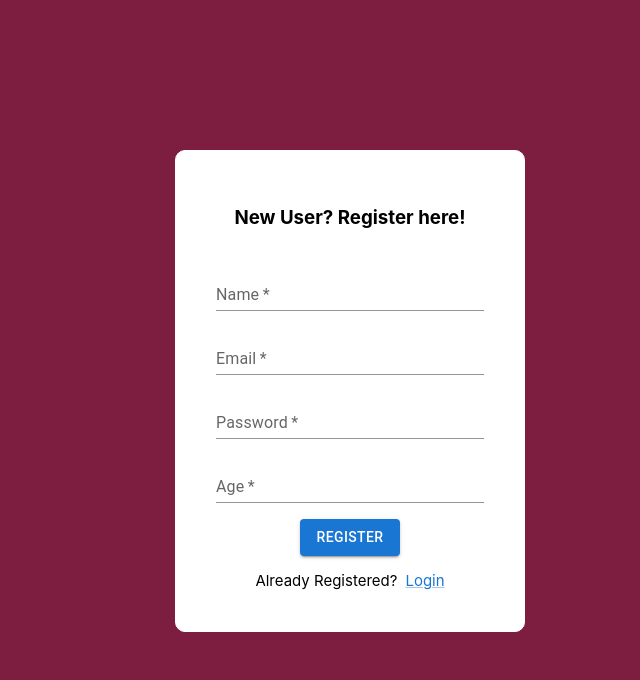
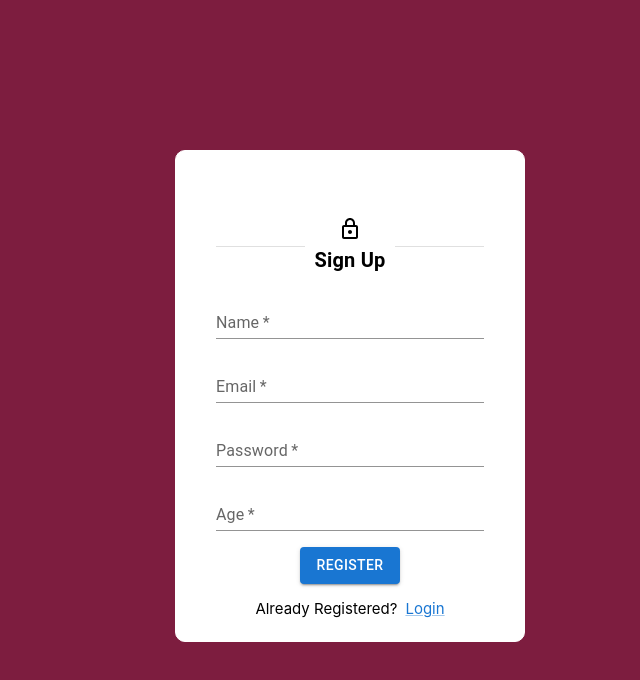
Before and after one commit to NimmalaD/sustainability-lifestyle-tracker-app, a React (Create React App) app in the folder frontend-app/: page /signup in a window 1280 px wide. Shown: the top 680 px of the page, without its empty margins (640-1280 px from the left). Built offline with nearby package versions, Linux system fonts and the light colour scheme.

Commit message:
adding icons

```diff
--- a/frontend-app/src/components/login/Login.js
+++ b/frontend-app/src/components/login/Login.js
@@ -6,6 +6,8 @@ import axiosInstance from "../../axiosInstance";
 import ErrorAlert from "../alerts/ErrorAlert";
 import SuccessAlert from "../alerts/SuccessAlert";
 import { Link } from "@mui/material";
+import {Divider, Typography} from "@mui/material";
+import LockOpenOutlinedIcon from '@mui/icons-material/LockOpenOutlined';
 
 const Login = () => {
   const [formData, setFormData] = useState({
@@ -74,10 +76,10 @@ const Login = () => {
             flexDirection: "column",
             gap: 2,
             width: "350px",
-            paddingTop: "20px",
+            paddingTop: "50px",
             paddingLeft:'40px',
             paddingRight: '40px',
-            paddingBottom: '40px',
+            paddingBottom: '10px',
             border: "1px solid white",
             borderRadius: "10px",
             height: "300px",
@@ -99,8 +101,8 @@ const Login = () => {
             )}
           </div>
           <div>
-                <h3 sx={{margin: '0px'}}>Please Login!</h3>
-            </div>
+          <Divider><LockOpenOutlinedIcon></LockOpenOutlinedIcon><Typography level="h1" sx={{fontSize:'20px', fontWeight: 'bold'}}>Login</Typography></Divider>
+          </div>
           <TextField
             label="Email"
             type="email"
--- a/frontend-app/src/components/signup/Signup.js
+++ b/frontend-app/src/components/signup/Signup.js
@@ -5,7 +5,9 @@ import Box from "@mui/material/Box";
 import axiosInstance from "../../axiosInstance";
 import ErrorAlert from "../alerts/ErrorAlert";
 import SuccessAlert from "../alerts/SuccessAlert";
-import { Link } from "@mui/material";
+import { Divider, Link } from "@mui/material";
+import {Typography} from "@mui/material";
+import LockOutlinedIcon from '@mui/icons-material/LockOutlined';
 
 const Signup = () => {
   const [formData, setFormData] = useState({
@@ -76,13 +78,13 @@ const Signup = () => {
             flexDirection: "column",
             gap: 2,
             width: "350px",
-            paddingTop: "20px",
+            paddingTop: "50px",
             paddingLeft:'40px',
             paddingRight: '40px',
-            paddingBottom: '40px',
+            paddingBottom: '10px',
             border: "1px solid white",
             borderRadius: "10px",
-            height: "420px",
+            height: "430px",
             backgroundColor: "white",
           }}
         >
@@ -101,9 +103,9 @@ const Signup = () => {
             )}
           </div>
           <div>
-                <h3 sx={{margin: '0px'}}>New User? Register here!</h3>
-            </div>
-          <TextField
+          <Divider><LockOutlinedIcon></LockOutlinedIcon><Typography level="h1" sx={{fontSize:'20px', fontWeight: 'bold'}}>Sign Up</Typography></Divider>
+          </div>
+                    <TextField
             label="Name"
             type="text"
             variant="standard"
```
